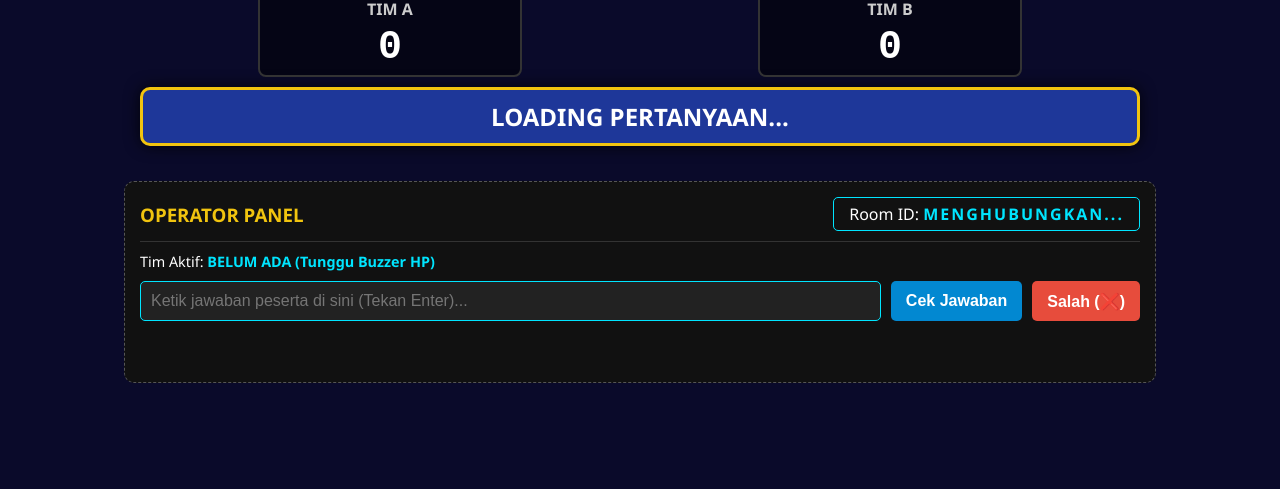
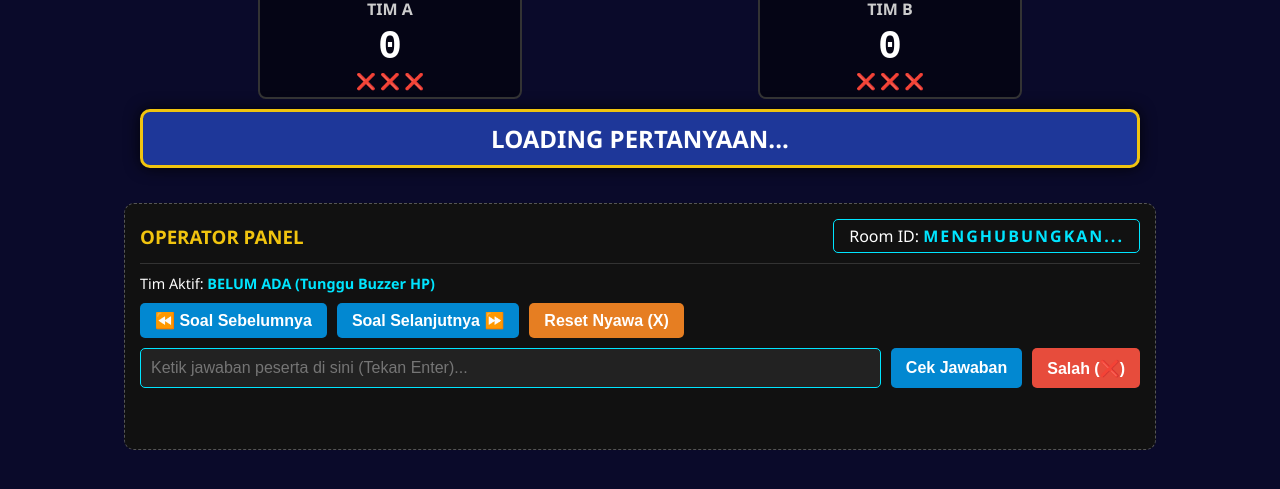
Before and after one commit to oimftui2025-glitch/OIMSS, a plain HTML site: page index.html in a window 1280 px wide. Shown: the part 137-626 px from the top of the page. Drawn offline with Linux system fonts and the light colour scheme; a script that the page names is missing.

Commit message:
Update index.html

```diff
--- a/index.html
+++ b/index.html
@@ -8,6 +8,9 @@
     <script src="https://unpkg.com/peerjs@1.5.2/dist/peerjs.min.js"></script>
 </head>
 <body>
+    <div id="survei-overlay" class="hidden">
+        <div class="survei-text">SURVEI MEMBUKTIKAN...</div>
+    </div>
 
     <div class="main-display">
         <div id="oim-logo"></div>
@@ -17,10 +20,20 @@
             <div id="teamA" class="team-box">
                 <h2>TIM A</h2>
                 <div class="score" id="scoreA">0</div>
+                <div class="strikes-indicator">
+                    <span id="a-strike-1" class="strike-icon">❌</span>
+                    <span id="a-strike-2" class="strike-icon">❌</span>
+                    <span id="a-strike-3" class="strike-icon">❌</span>
+                </div>
             </div>
             <div id="teamB" class="team-box">
                 <h2>TIM B</h2>
                 <div class="score" id="scoreB">0</div>
+                <div class="strikes-indicator">
+                    <span id="b-strike-1" class="strike-icon">❌</span>
+                    <span id="b-strike-2" class="strike-icon">❌</span>
+                    <span id="b-strike-3" class="strike-icon">❌</span>
+                </div>
             </div>
         </div>
 
@@ -45,10 +58,16 @@
 
         <p style="margin: 0 0 10px 0; font-size: 0.9rem;">Tim Aktif: <strong id="active-team-text" style="color: #00e5ff;">BELUM ADA (Tunggu Buzzer HP)</strong></p>
 
+        <div class="operator-controls" style="margin-bottom: 10px;">
+            <button class="blue-btn" onclick="prevQuestion()">⏪ Soal Sebelumnya</button>
+            <button class="blue-btn" onclick="nextQuestion()">Soal Selanjutnya ⏩</button>
+            <button class="red-btn" style="background:#e67e22;" onclick="resetSemuaNyawa()">Reset Nyawa (X)</button>
+        </div>
+
         <div class="operator-controls">
             <input type="text" id="operator-input" placeholder="Ketik jawaban peserta di sini (Tekan Enter)..." autocomplete="off">
             <button class="blue-btn" onclick="submitAnswer()">Cek Jawaban</button>
-            <button class="red-btn" onclick="triggerStrike()">Salah (❌)</button>
+            <button class="red-btn" onclick="triggerWrongAnswer()">Salah (❌)</button>
         </div>
         <p id="operator-feedback" class="feedback-msg"></p>
     </div>
```
